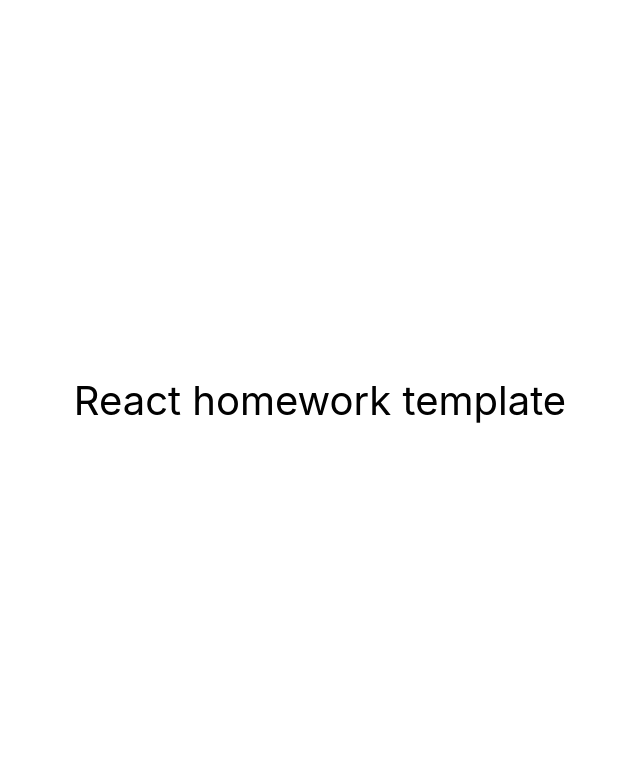
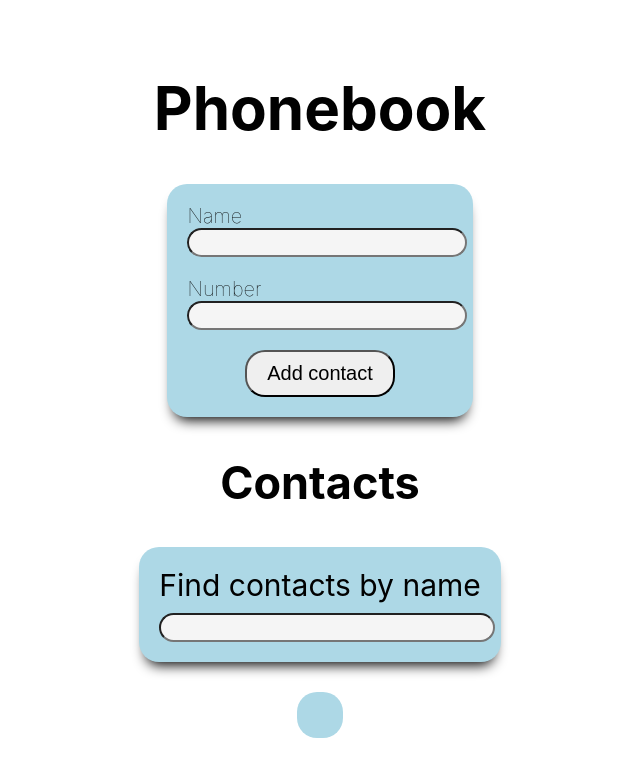
Before and after one commit to valerykyr23/goit-react-hw-06-phonebook, a React (Create React App) app: page / in a window 1280 px wide. Shown: the top 776 px of the page, without its empty margins (320-960 px from the left). Built offline with nearby package versions, Linux system fonts and the light colour scheme.

Commit message:
app logic

```diff
--- a/package.json
+++ b/package.json
@@ -13,6 +13,7 @@
     "react-dom": "^18.1.0",
     "react-redux": "^9.1.0",
     "react-scripts": "5.0.1",
+    "redux-persist": "^6.0.0",
     "web-vitals": "^2.1.3"
   },
   "scripts": {
--- a/src/components/App.jsx
+++ b/src/components/App.jsx
@@ -1,16 +1,91 @@
+// eslint-disable-next-line
+
+import { nanoid } from 'nanoid';
+import  { useState, useEffect } from 'react';
+import { useDispatch } from 'react-redux';
+import { ContactForm } from './ContactForm/ContactForm';
+import { ContactList } from './ContactList/ContactList';
+import { Filter } from './Filter/Filter';
+import { addContact } from './Redux/ContactsSlice';
+
+
 export const App = () => {
-  return (
-    <div
+
+
+  const dispatch = useDispatch();
+
+  const [contacts, setContacts] = useState( () => JSON.parse(window.localStorage.getItem('contacts')) ?? []);
+  const [filter, setFilter] = useState('');
+
+
+  useEffect(() => {
+
+    window.localStorage.setItem('contacts', JSON.stringify(contacts))
+  },
+    [contacts]);
+
+
+
+  const changeFilter = (event, prevState) => {
+
+    setFilter(event.currentTarget.value);
+
+  }
+
+
+
+  const deleteContact = (contactID) => {
+    // setContacts(prevState => prevState.filter(contact => contact.id !== contactID));
+    dispatch(deleteContact(contactID));
+
+  };
+
+
+  const formSubmithandler = (data,prevState) => {
+
+    // console.log(data);
+    const newContact = {
+      id: nanoid(),
+      name: data.name,
+      number: data.number
+    }
+
+    contacts.find(contact => contact.name.toLowerCase().includes(data.name.toLowerCase())) ? alert(`${data.name} is already in contacts.`) :
+        dispatch(addContact(newContact));
+      // setContacts(prevState => [newContact, ...prevState]);
+
+
+
+
+  }
+
+  const normalizedFilter = filter.toLocaleLowerCase();
+  const visibleContactsList = contacts.filter(contact => contact.name.toLowerCase().includes(normalizedFilter));
+
+
+    return (
+
+      <div
       style={{
         height: '100vh',
         display: 'flex',
         justifyContent: 'center',
         alignItems: 'center',
-        fontSize: 40,
-        color: '#010101'
+        fontSize: 30,
+          color: '#010101',
+          flexDirection: 'column',
       }}
     >
-      React homework template
-    </div>
-  );
-};
+        <h1>Phonebook</h1>
+
+        <ContactForm  onSubmit = {formSubmithandler}></ContactForm>
+
+        <h2>Contacts</h2>
+
+        <Filter filterValue={filter} onChange={changeFilter}></Filter>
+        <ContactList contactsList={visibleContactsList} onDeleteContact={deleteContact}></ContactList>
+
+      </div>
+
+    )
+ }
--- /dev/null
+++ b/src/components/ContactForm/ContactForm.jsx
@@ -0,0 +1,88 @@
+// eslint-disable-next-line
+import React, { useState} from 'react';
+import css from './ContactForm.module.css';
+
+
+export const ContactForm = ({ onSubmit }) => {
+
+
+  const [name, setName] = useState('');
+  const [number, setNumber] = useState('');
+
+
+  const handleInputChange = (event) => {
+
+
+
+    switch (event.currentTarget.name) {
+
+      case 'name':
+        setName(event.currentTarget.value)
+        break;
+
+      case 'number':
+        setNumber(event.currentTarget.value)
+        break;
+
+      default:
+
+        console.log("default")
+        break;
+
+    }
+  };
+
+
+
+  const handleSubmit = (event) => {
+    event.preventDefault();
+    onSubmit({ name, number });
+    setName('');
+    setNumber('');
+  };
+
+
+
+
+  return (
+
+    <form className={css.mainForm} onSubmit={handleSubmit}>
+      <div>
+        <label className={css.formLabel}>
+
+          Name
+          <input
+            className={css.formInput}
+            value={name}
+            onChange={handleInputChange}
+            type="text"
+            name="name"
+            pattern="^[a-zA-Zа-яА-Я]+(([' -][a-zA-Zа-яА-Я ])?[a-zA-Zа-яА-Я]*)*$"
+            title="Name may contain only letters, apostrophe, dash and spaces. For example Adrian, Jacob Mercer, Charles de Batz de Castelmore d'Artagnan"
+            required
+          />
+        </label>
+      </div>
+
+      <div>
+        <label className={css.formLabel}>
+
+          Number
+          <input
+            className={css.formInput}
+            value={number}
+            onChange={handleInputChange}
+            type="tel"
+            name="number"
+            pattern="\+?\d{1,4}?[-.\s]?\(?\d{1,3}?\)?[-.\s]?\d{1,4}[-.\s]?\d{1,4}[-.\s]?\d{1,9}"
+            title="Phone number must be digits and can contain spaces, dashes, parentheses and can start with +"
+            required
+          />
+        </label>
+      </div>
+
+      <button className={css.addButton} type="submit"> Add contact</button>
+    </form>
+  );
+
+}
--- /dev/null
+++ b/src/components/ContactForm/ContactForm.module.css
@@ -0,0 +1,46 @@
+
+
+.mainForm {
+    display: flex;
+        flex-direction: column;
+        justify-content: space-between;
+        max-height: 200vh;
+        padding: 20px;
+        border-radius: 20px;
+        background-color: lightblue;
+        -webkit-box-shadow: 0px 10px 13px -7px #000000, 5px 6px 14px 4px rgba(0, 0, 0, 0);
+            box-shadow: 0px 10px 13px -7px #000000, 5px 6px 14px 4px rgba(0, 0, 0, 0);
+
+}
+
+.formInput {
+
+        outline: 20;
+        outline-color: #000000;
+        width: 100%;
+        margin-bottom: 10px;
+        border-radius: 20px;
+        padding: 5px;
+        background-color: whitesmoke;
+        box-shadow:inset
+    }
+
+
+
+.formLabel {
+    font-size: 20px;
+    font-weight: 100;
+    line-height: normal;
+    display: block;
+    margin-bottom: 10px;}
+
+
+
+.addButton {
+    border-radius: 20px;
+margin: 0 auto;
+padding: 10px 20px;
+font-size: 20px;
+font-weight: 100px;
+line-height: normal
+}
--- /dev/null
+++ b/src/components/ContactList/ContactList.jsx
@@ -0,0 +1,17 @@
+import css from "./ContactList.module.css";
+import PropTypes from 'prop-types';
+
+export const ContactList = ({ contactsList, onDeleteContact }) => {
+
+    return (
+        <ul className={css.contactsList}>
+            {contactsList.map(({ id, name, number }) => (<li className={css.contactItem} key={id}><p>{name}:</p> <span>{number}</span> <button className={css.delButton} onClick={() => onDeleteContact(id)} >Delete</button></li>))}
+        </ul>
+    )
+}
+
+
+ContactList.propTypes = {
+    contactsList: PropTypes.array,
+    onDeleteContact: PropTypes.func
+}
--- /dev/null
+++ b/src/components/ContactList/ContactList.module.css
@@ -0,0 +1,37 @@
+ .contactsList {
+
+padding: 20px;
+overflow-y: hidden;
+font-size: 30px;
+font-weight:400;
+line-height:20px;
+list-style: none;
+background-color: lightblue;
+overflow: scroll;
+-webkit-overflow-scrolling: touch;
+border-color: transparent;
+border-style: solid;
+border-radius: 20px;
+}
+
+.contactItem {
+    display: flex;
+        justify-content: space-between;
+        align-items: center;
+        padding: 10px 20px;
+}
+
+
+
+
+
+
+        .delButton {
+            border-radius: 20px;
+                margin: 0 auto;
+                padding: 10px 20px;
+                font-size: 20px;
+                font-weight: 100px;
+                line-height: normal;
+                margin-left: 30px
+        }
--- /dev/null
+++ b/src/components/Filter/Filter.jsx
@@ -0,0 +1,26 @@
+import css from "./Filter.module.css"
+import PropTypes from 'prop-types';
+
+export const Filter = ({filterValue, onChange}) => {
+
+    return (
+       <div className={css.filterBox}>
+            <label>Find contacts by name
+                <br/>
+        <input
+            className={css.filterInput}
+            type="text"
+            name="filter"
+            value={filterValue}
+            onChange={onChange}
+          />
+            </label>
+            </div>
+    )
+}
+
+
+Filter.propTypes = {
+  filterValue: PropTypes.string,
+  onChange: PropTypes.func
+}
--- /dev/null
+++ b/src/components/Filter/Filter.module.css
@@ -0,0 +1,25 @@
+
+
+
+.filterBox {
+
+display: flex;
+    flex-direction: column;
+    justify-content: space-between;
+    max-height: 100vh;
+    padding: 20px;
+    border-radius: 20px;
+    background-color: lightblue;
+    -webkit-box-shadow: 0px 10px 13px -7px #000000, 5px 6px 14px 4px rgba(0, 0, 0, 0);
+    box-shadow: 0px 10px 13px -7px #000000, 5px 6px 14px 4px rgba(0, 0, 0, 0);
+}
+
+.filterInput {
+
+outline: 20;
+outline-color: #000000;
+width: 100%;
+border-radius: 20px;
+padding: 5px;
+background-color: whitesmoke
+}
--- /dev/null
+++ b/src/components/Redux/ContactsSlice.js
@@ -0,0 +1,16 @@
+import { createSlice } from "@reduxjs/toolkit";
+
+
+
+export const ContactsSlice = createSlice({
+    name: 'contacts',
+    initialState: [],
+    reducers: {
+
+        addContact: (state, action) => { state.push(action.payload)},
+        deleteContact: (state, action) => { state.filter(item => item.id !== action.payload) }
+
+    },
+})
+
+export const { addContact, deleteContact } = ContactsSlice.actions;
--- /dev/null
+++ b/src/components/Redux/FilterSlice.js
@@ -0,0 +1,12 @@
+import { createSlice } from "@reduxjs/toolkit";
+
+
+export const FilterSlice = createSlice({
+    name: 'filter',
+    initialState: "",
+    reducers: {
+        filterContacts: (state,action) =>  {}
+    }
+})
+
+export const  { filterContacts } = FilterSlice.actions;
--- /dev/null
+++ b/src/components/Redux/store.js
@@ -0,0 +1,23 @@
+import { persistStore, persistReducer } from 'redux-persist'
+import storage from 'redux-persist/lib/storage' // defaults to localStorage for web
+import { configureStore } from "@reduxjs/toolkit";
+import { ContactsSlice } from "./ContactsSlice";
+import { FilterSlice } from "./FilterSlice";
+
+export const store = configureStore({
+    reducer: {
+        contacts: ContactsSlice.reducer,
+        filter: FilterSlice.reducer
+    }
+});
+
+
+
+
+
+const persistConfig = {
+  key: 'root',
+  storage,
+}
+
+const persistedReducer = persistReducer(persistConfig, store.reducer)
--- a/src/index.js
+++ b/src/index.js
@@ -2,9 +2,15 @@
 import ReactDOM from 'react-dom/client';
 import { App } from 'components/App';
 import './index.css';
+import { Provider } from 'react-redux';
+import {store} from './components/Redux/store'
 
 ReactDOM.createRoot(document.getElementById('root')).render(
   <React.StrictMode>
-    <App />
+
+    <Provider store={store}>
+       <App />
+    </Provider>
+
   </React.StrictMode>
 );
```
Also changed, not shown: 1 other file (tests, documents, lock files or other folders).
